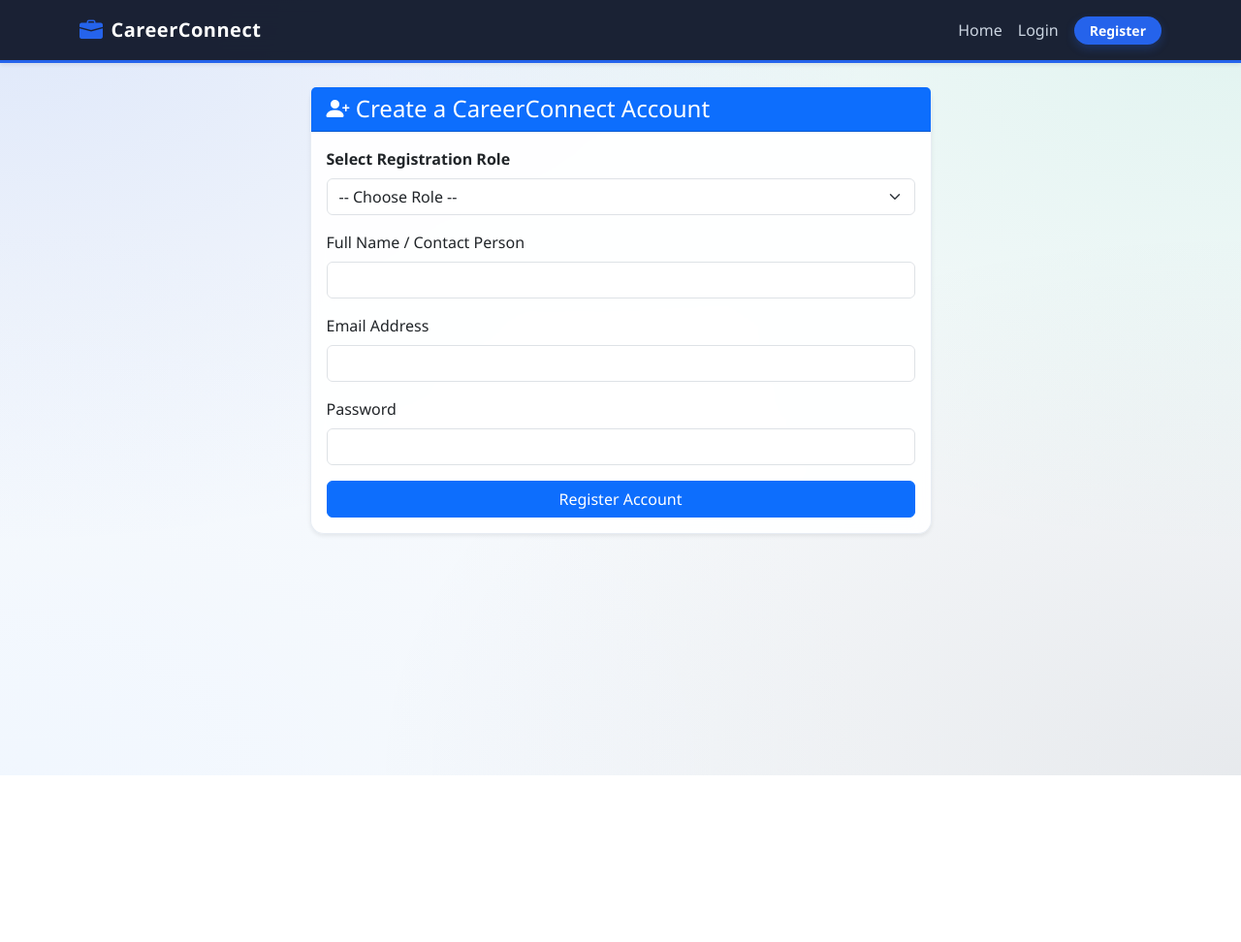
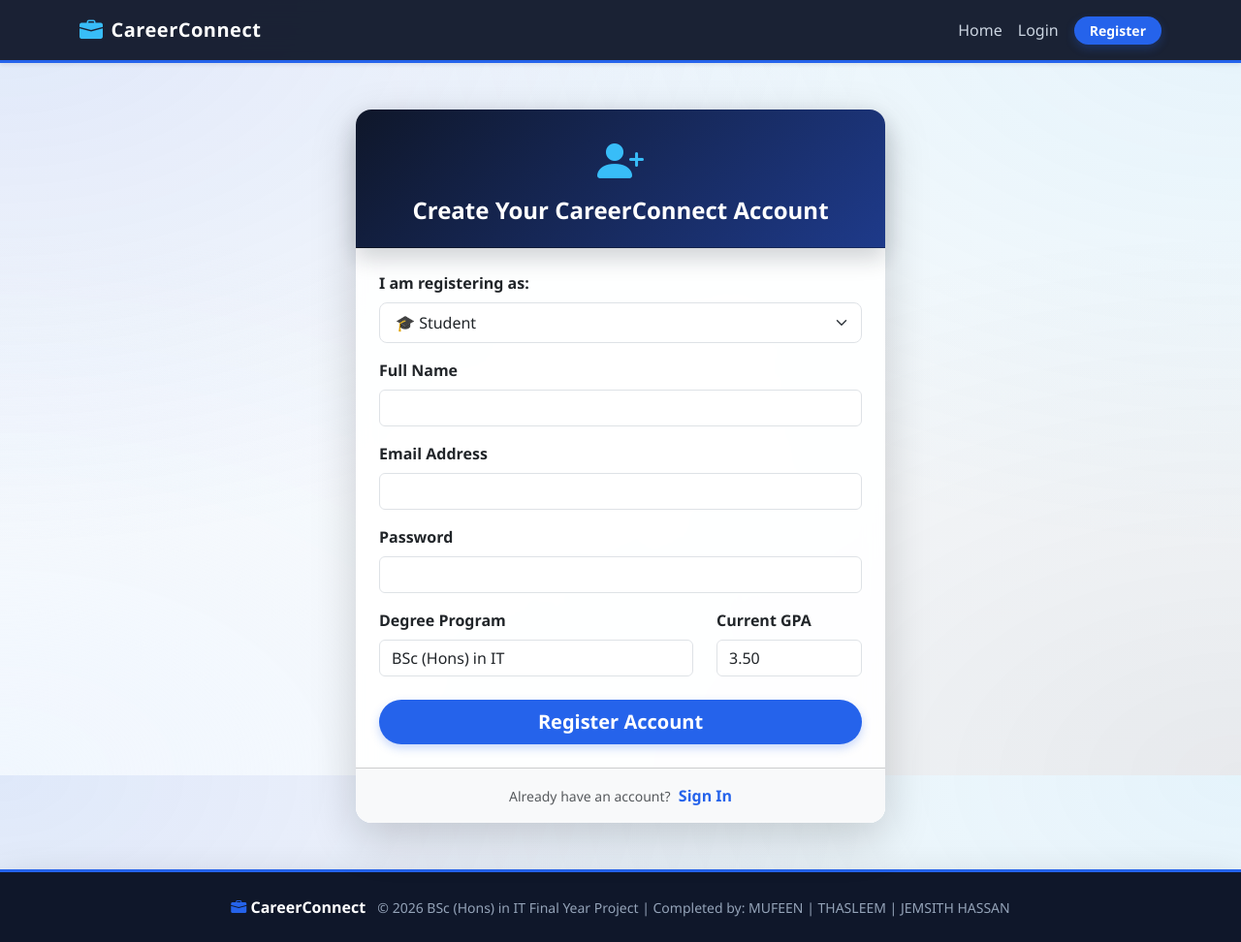
Before and after one commit to mufeenict20-coder/CareerConnect_FinalProject, a PHP site: page /register.php in a window 1280 px wide. Shown: the whole page at 97% size. Before the commit the page ends 800 px from the top, so only its background shows below. Run offline with PHP 8.4, Linux system fonts and the light colour scheme.

Commit message:
Describe the changes you made

```diff
--- a/includes/header.php
+++ b/includes/header.php
@@ -21,24 +21,19 @@ function getProfilePicPath($picFileName) {
 
     <style>
         :root {
-            /* Vibrant Modern Palette */
             --navy-900: #0f172a;
             --navy-800: #1e293b;
             --sapphire-600: #2563eb;
             --sapphire-700: #1d4ed8;
             --sapphire-50:  #eff6ff;
-            --emerald-600: #059669;
-            --emerald-500: #10b981;
-            --emerald-50:  #ecfdf5;
             --slate-800: #1e293b;
             --slate-600: #475569;
         }
 
-        /* Ambient Radiant Mesh Background */
         body {
             background:
                 radial-gradient(at 0% 0%, rgba(37, 99, 235, 0.12) 0px, transparent 50%),
-                radial-gradient(at 100% 0%, rgba(16, 185, 129, 0.10) 0px, transparent 50%),
+                radial-gradient(at 100% 0%, rgba(56, 189, 248, 0.10) 0px, transparent 50%),
                 radial-gradient(at 100% 100%, rgba(30, 41, 59, 0.08) 0px, transparent 50%),
                 radial-gradient(at 0% 100%, rgba(239, 246, 255, 0.8) 0px, transparent 50%),
                 #f8fafc;
@@ -48,7 +43,6 @@ function getProfilePicPath($picFileName) {
             min-height: 100vh;
         }
 
-        /* Top Navigation Bar */
         .navbar-slate {
             background: rgba(15, 23, 42, 0.95) !important;
             backdrop-filter: blur(12px);
@@ -62,7 +56,7 @@ function getProfilePicPath($picFileName) {
         }
 
         .navbar-brand i {
-            color: var(--sapphire-600);
+            color: #38bdf8;
         }
 
         .nav-link {
@@ -74,7 +68,6 @@ function getProfilePicPath($picFileName) {
             color: #ffffff !important;
         }
 
-        /* Buttons */
         .btn-sapphire {
             background-color: var(--sapphire-600);
             color: #ffffff;
@@ -90,22 +83,6 @@ function getProfilePicPath($picFileName) {
             transform: translateY(-1px);
         }
 
-        .btn-emerald {
-            background-color: var(--emerald-600);
-            color: #ffffff;
-            border: none;
-            font-weight: 600;
-            box-shadow: 0 4px 10px rgba(16, 185, 129, 0.25);
-            transition: all 0.2s ease;
-        }
-
-        .btn-emerald:hover {
-            background-color: #047857;
-            color: #ffffff;
-            transform: translateY(-1px);
-        }
-
-        /* Cards & Containers */
         .card {
             background: rgba(255, 255, 255, 0.92);
             backdrop-filter: blur(10px);
@@ -120,13 +97,11 @@ function getProfilePicPath($picFileName) {
             box-shadow: 0 12px 25px rgba(15, 23, 42, 0.1) !important;
         }
 
-        /* Styled Vacancy Post Cards */
         .vacancy-card {
             background: linear-gradient(145deg, #ffffff 0%, var(--sapphire-50) 100%);
             border-left: 5px solid var(--sapphire-600);
         }
 
-        /* Portal Hero Banners */
         .bg-corporate-hero {
             background: linear-gradient(135deg, var(--navy-900) 0%, #1e3a8a 100%);
             color: #ffffff;
@@ -134,7 +109,6 @@ function getProfilePicPath($picFileName) {
             box-shadow: 0 10px 25px rgba(15, 23, 42, 0.2);
         }
 
-        /* Badges */
         .badge-sapphire {
             background-color: var(--sapphire-50);
             color: var(--sapphire-700);
@@ -142,14 +116,6 @@ function getProfilePicPath($picFileName) {
             font-weight: 600;
         }
 
-        .badge-emerald {
-            background-color: var(--emerald-50);
-            color: var(--emerald-600);
-            border: 1px solid #a7f3d0;
-            font-weight: 600;
-        }
-
-        /* Nav Avatar */
         .nav-profile-img {
             width: 32px;
             height: 32px;
@@ -159,7 +125,6 @@ function getProfilePicPath($picFileName) {
         }
 
         .text-sapphire { color: var(--sapphire-600) !important; }
-        .text-emerald { color: var(--emerald-500) !important; }
         .text-navy { color: var(--navy-900) !important; }
     </style>
 </head>
@@ -184,7 +149,9 @@ function getProfilePicPath($picFileName) {
                 </a>
             </li>
             <li class="nav-item">
-                <a class="btn btn-outline-light btn-sm px-3 rounded-pill" href="logout.php">Logout</a>
+                <a class="btn btn-outline-light btn-sm px-3 rounded-pill" href="logout.php">
+                    <i class="bi bi-box-arrow-right me-1"></i> Logout
+                </a>
             </li>
         <?php else: ?>
             <li class="nav-item"><a class="nav-link" href="login.php">Login</a></li>
--- a/logout.php
+++ b/logout.php
@@ -1,5 +1,10 @@
 <?php
+// logout.php
 require_once __DIR__ . '/classes/Auth.php';
+
+// Destroy user session safely
 Auth::logout();
+
+// Redirect to login screen
 header("Location: login.php");
 exit;
--- a/register.php
+++ b/register.php
@@ -1,126 +1,155 @@
 <?php
+// register.php
 require_once __DIR__ . '/config/Database.php';
 require_once __DIR__ . '/classes/User.php';
 
-$message = '';
-$error = '';
+$error = ''; $success = '';
+$selectedRole = $_POST['role'] ?? 'Student';
 
 if ($_SERVER['REQUEST_METHOD'] === 'POST') {
-    $db = Database::getConnection();
-    $userModel = new User($db);
-
-    $role     = $_POST['role'] ?? '';
     $name     = trim($_POST['name'] ?? '');
     $email    = trim($_POST['email'] ?? '');
     $password = $_POST['password'] ?? '';
+    $role     = $_POST['role'] ?? 'Student';
 
+    if (!empty($name) && !empty($email) && !empty($password)) {
+        $db   = Database::getConnection();
+        $userModel = new User($db);
+
+        // Check if email already exists
+        $check = $db->prepare("SELECT user_id FROM users WHERE LOWER(email) = LOWER(:email)");
+        $check->execute([':email' => $email]);
+        if ($check->fetch()) {
+            $error = "This email is already registered. Please sign in instead.";
+        } else {
             if ($role === 'Student') {
-        $degree = trim($_POST['degree'] ?? '');
+                $degree = trim($_POST['degree'] ?? 'BSc in IT');
                 $gpa    = (float)($_POST['gpa'] ?? 0.0);
+                if ($userModel->registerStudent($name, $email, $password, $degree, $gpa)) {
+                    $success = "Student account created successfully! You can now log in.";
+                } else {
+                    $error = "Failed to create student account.";
+                }
 
-        if ($userModel->registerStudent($name, $email, $password, $degree, $gpa)) {
-            $message = "Student registration successful! You can now log in.";
+            } elseif ($role === 'Employer') {
+                $company  = trim($_POST['company_name'] ?? '');
+                $industry = trim($_POST['industry'] ?? 'Information Technology');
+                $website  = trim($_POST['company_website'] ?? '');
+                if ($userModel->registerEmployer($name, $email, $password, $company, $industry, $website)) {
+                    $success = "Employer account created! Pending Coordinator verification.";
                 } else {
-            $error = "Registration failed. The email address might already be registered.";
+                    $error = "Failed to create employer account.";
                 }
-    } elseif ($role === 'Employer') {
-        $companyName = trim($_POST['company_name'] ?? '');
-        $industry    = trim($_POST['industry'] ?? '');
-        $website     = trim($_POST['company_website'] ?? '');
 
-        if ($userModel->registerEmployer($name, $email, $password, $companyName, $industry, $website)) {
-            $message = "Employer account created! Please wait for Career Coordinator verification before posting jobs.";
+            } elseif (in_array($role, ['Coordinator', 'Admin'], true)) {
+                $hashedPassword = password_hash($password, PASSWORD_BCRYPT);
+                $stmt = $db->prepare("INSERT INTO users (name, email, password, role) VALUES (:name, :email, :password, :role)");
+                if ($stmt->execute([':name' => $name, ':email' => strtolower($email), ':password' => $hashedPassword, ':role' => $role])) {
+                    $success = $role . " account created successfully!";
                 } else {
-            $error = "Registration failed. Email might already exist.";
+                    $error = "Failed to create " . $role . " account.";
                 }
+            }
+        }
+    } else {
+        $error = "Please complete all required fields.";
     }
 }
 
 require_once __DIR__ . '/includes/header.php';
 ?>
 
-<div class="row justify-content-center">
-    <div class="col-md-7">
-        <div class="card shadow-sm">
-            <div class="card-header bg-primary text-white">
-                <h4 class="mb-0"><i class="bi bi-person-plus-fill"></i> Create a CareerConnect Account</h4>
+<div class="row justify-content-center my-4">
+    <div class="col-md-6">
+        <div class="card shadow-lg border-0 rounded-4">
+            <div class="card-header bg-corporate-hero text-white text-center py-4 rounded-top-4">
+                <i class="bi bi-person-plus-fill display-5 text-sapphire mb-2 d-block" style="color: #38bdf8 !important;"></i>
+                <h4 class="fw-bold mb-0">Create Your CareerConnect Account</h4>
             </div>
-            <div class="card-body">
-                <?php if ($message): ?>
-                    <div class="alert alert-success"><?= htmlspecialchars($message) ?> <a href="login.php">Click here to Login</a></div>
+
+            <div class="card-body p-4">
+                <?php if ($error): ?>
+                    <div class="alert alert-danger text-center"><?= htmlspecialchars($error) ?></div>
                 <?php endif; ?>
-                <?php if ($error): ?>
-                    <div class="alert alert-danger"><?= htmlspecialchars($error) ?></div>
+                <?php if ($success): ?>
+                    <div class="alert alert-success text-center"><?= htmlspecialchars($success) ?> <a href="login.php" class="fw-bold">Sign In Here</a></div>
                 <?php endif; ?>
 
-                <form method="POST" action="register.php" id="regForm">
-                    <!-- Role Selection -->
+                <form method="POST" action="register.php">
                     <div class="mb-3">
-                        <label class="form-label fw-bold">Select Registration Role</label>
-                        <select name="role" id="roleSelect" class="form-select" required onchange="toggleFormFields()">
-                            <option value="">-- Choose Role --</option>
-                            <option value="Student">Student (Job Seeker)</option>
-                            <option value="Employer">Employer (Company)</option>
+                        <label class="form-label fw-bold">I am registering as:</label>
+                        <select name="role" id="roleSelect" class="form-select form-select-lg fs-6" onchange="toggleRoleFields()" required>
+                            <option value="Student" <?= $selectedRole === 'Student' ? 'selected' : '' ?>>🎓 Student</option>
+                            <option value="Employer" <?= $selectedRole === 'Employer' ? 'selected' : '' ?>>🏢 Employer / Company</option>
+                            <option value="Coordinator" <?= $selectedRole === 'Coordinator' ? 'selected' : '' ?>>🏛️ University Coordinator</option>
+                            <option value="Admin" <?= $selectedRole === 'Admin' ? 'selected' : '' ?>>⚙️ Administrator</option>
                         </select>
                     </div>
 
-                    <!-- Common User Fields -->
                     <div class="mb-3">
-                        <label class="form-label">Full Name / Contact Person</label>
-                        <input type="text" name="name" class="form-control" required>
+                        <label class="form-label fw-bold">Full Name</label>
+                        <input type="text" name="name" class="form-control" value="<?= htmlspecialchars($_POST['name'] ?? '') ?>" required>
                     </div>
+
                     <div class="mb-3">
-                        <label class="form-label">Email Address</label>
-                        <input type="email" name="email" class="form-control" required>
+                        <label class="form-label fw-bold">Email Address</label>
+                        <input type="email" name="email" class="form-control" value="<?= htmlspecialchars($_POST['email'] ?? '') ?>" required>
                     </div>
+
                     <div class="mb-3">
-                        <label class="form-label">Password</label>
+                        <label class="form-label fw-bold">Password</label>
                         <input type="password" name="password" class="form-control" minlength="6" required>
                     </div>
 
-                    <!-- Student Specific Fields -->
-                    <div id="studentFields" style="display: none;" class="p-3 bg-light border rounded mb-3">
-                        <h6 class="text-primary"><i class="bi bi-mortarboard-fill"></i> Academic Details</h6>
-                        <div class="mb-3">
-                            <label class="form-label">Degree Program</label>
-                            <input type="text" name="degree" class="form-control" placeholder="e.g., BSc (Hons) in IT">
+                    <!-- Dynamic Student Fields -->
+                    <div id="studentFields">
+                        <div class="row">
+                            <div class="col-md-8 mb-3">
+                                <label class="form-label fw-bold">Degree Program</label>
+                                <input type="text" name="degree" class="form-control" value="BSc (Hons) in IT">
                             </div>
-                        <div class="mb-3">
-                            <label class="form-label">GPA (Optional)</label>
-                            <input type="number" step="0.01" min="0" max="4.0" name="gpa" class="form-control" placeholder="e.g., 3.50">
+                            <div class="col-md-4 mb-3">
+                                <label class="form-label fw-bold">Current GPA</label>
+                                <input type="number" step="0.01" min="0" max="4.0" name="gpa" class="form-control" value="3.50">
+                            </div>
                         </div>
                     </div>
 
-                    <!-- Employer Specific Fields -->
-                    <div id="employerFields" style="display: none;" class="p-3 bg-light border rounded mb-3">
-                        <h6 class="text-primary"><i class="bi bi-building"></i> Company Details</h6>
+                    <!-- Dynamic Employer Fields -->
+                    <div id="employerFields" style="display: none;">
                         <div class="mb-3">
-                            <label class="form-label">Company Name</label>
+                            <label class="form-label fw-bold">Company Name</label>
                             <input type="text" name="company_name" class="form-control" placeholder="e.g., TechCorp Solutions">
                         </div>
                         <div class="mb-3">
-                            <label class="form-label">Industry</label>
-                            <input type="text" name="industry" class="form-control" placeholder="e.g., Software Development">
+                            <label class="form-label fw-bold">Industry Field</label>
+                            <input type="text" name="industry" class="form-control" value="Information Technology">
                         </div>
                         <div class="mb-3">
-                            <label class="form-label">Company Website (Optional)</label>
+                            <label class="form-label fw-bold">Company Website</label>
                             <input type="url" name="company_website" class="form-control" placeholder="https://company.com">
                         </div>
                     </div>
 
-                    <button type="submit" class="btn btn-primary w-100">Register Account</button>
+                    <button type="submit" class="btn btn-sapphire btn-lg w-100 rounded-pill mt-2">Register Account</button>
                 </form>
+            </div>
+
+            <div class="card-footer bg-light text-center py-3 rounded-bottom-4">
+                <span class="text-muted small">Already have an account?</span>
+                <a href="login.php" class="fw-bold text-sapphire text-decoration-none ms-1">Sign In</a>
             </div>
         </div>
     </div>
 </div>
 
 <script>
-function toggleFormFields() {
-    const role = document.getElementById('roleSelect').value;
+function toggleRoleFields() {
+    var role = document.getElementById('roleSelect').value;
     document.getElementById('studentFields').style.display = (role === 'Student') ? 'block' : 'none';
     document.getElementById('employerFields').style.display = (role === 'Employer') ? 'block' : 'none';
 }
+toggleRoleFields();
 </script>
 
-<?php require_once __DIR__ . '/includes/header.php'; ?>
+<?php require_once __DIR__ . '/includes/footer.php'; ?>
```
Also changed, not shown: classes/Auth.php (+79 -36 lines), database/schema.sql (+9 -0 lines), login.php (+32 -57 lines), setup_db.php (added, +134 -0 lines), update_db.php (+10 -1 lines), database/careerconnect.sqlite. Lines whose indentation alone changed are shown as unchanged.
